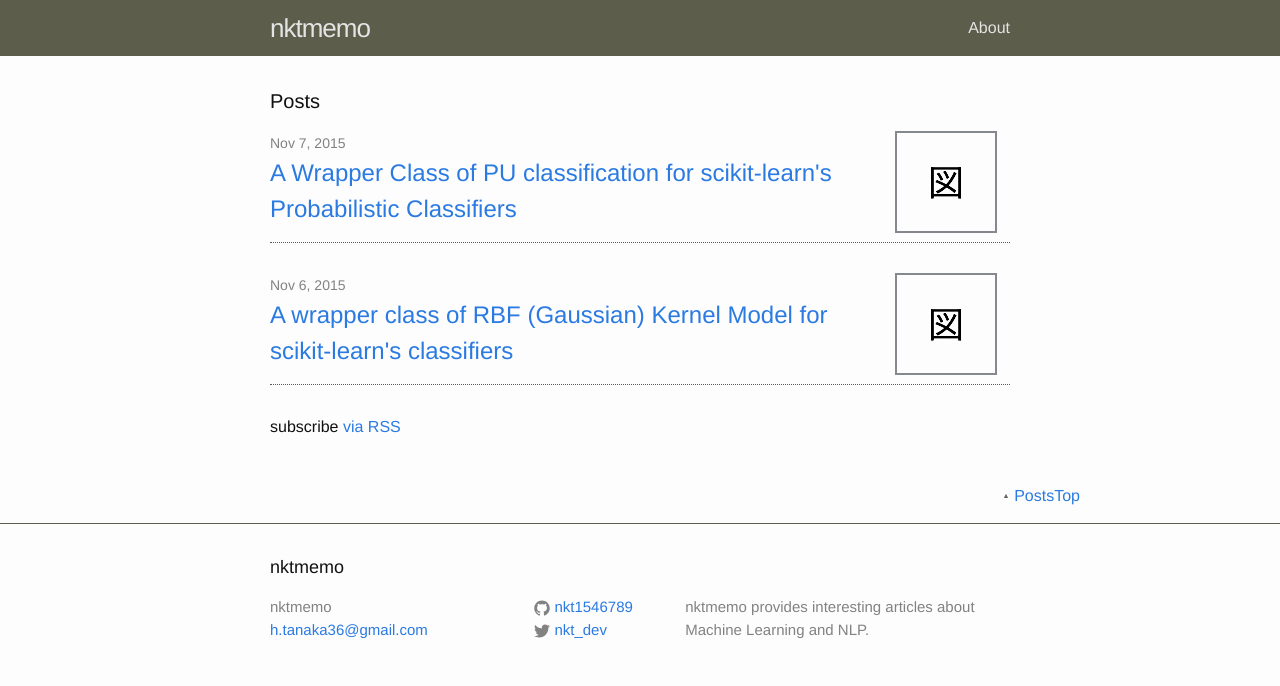
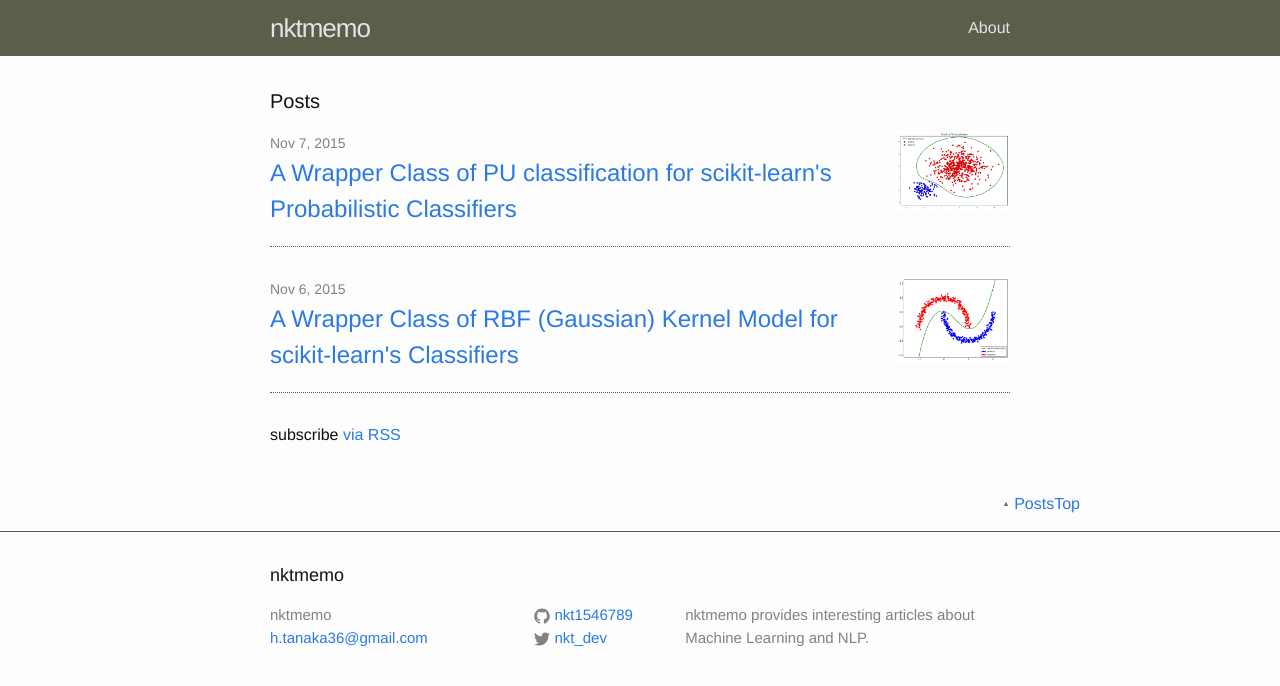
Before and after one commit to nktmemo/nktmemo.github.io, a Jekyll site: the page built from index.html, in a window 1280 px wide. Shown: the top 686 px of the page. Built offline with Jekyll 4.4.1, drawn with Linux system fonts in a browser that asks for light colours.

Commit message:
add thumbnails

```diff
--- a/_posts/2015-11-06-gaussian-kernel-model.markdown
+++ b/_posts/2015-11-06-gaussian-kernel-model.markdown
@@ -1,7 +1,8 @@
 ---
 layout: post
-title:  "A wrapper class of RBF (Gaussian) Kernel Model for scikit-learn's classifiers"
+title:  "A Wrapper Class of RBF (Gaussian) Kernel Model for scikit-learn's Classifiers"
 date:  2015-11-06 15:12:11 +0900
+image: assets/rbfmodel_demo.png
 categories: jekyll update
 ---
 #### Notations:
--- a/_posts/2015-11-07-pu_classification.markdown
+++ b/_posts/2015-11-07-pu_classification.markdown
@@ -2,6 +2,7 @@
 layout: post
 title:  "A Wrapper Class of PU classification for scikit-learn's Probabilistic Classifiers"
 date: 2015-11-07 17:23:19 +0900
+image: assets/result_of_puclassification.png
 categories: jekyll update
 ---
 **Notations** :
--- a/_sass/_layout.scss
+++ b/_sass/_layout.scss
@@ -204,6 +204,7 @@
 .article-image{
   float: right;
   width: 115px;
+  height: 115px;
   // background-color: rgb(2, 110, 250);
 }
 
--- a/index.html
+++ b/index.html
@@ -15,7 +15,8 @@ layout: default
             <h2><a class="post-link" href="{{ post.url | prepend: site.baseurl }}">{{ post.title }}</a></h2>
           </div>
           <div class="article-image">
-            <img src="assets/test.png" alt="">
+            <!--<img src="assets/test.png" alt="">-->
+	    <img src="{{post.image}}" alt="">
           </div>
         </div>
       </li>
```
